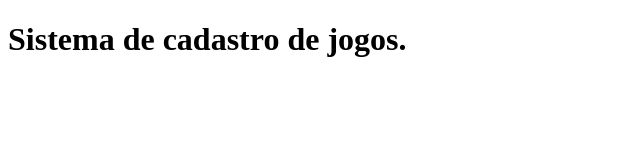
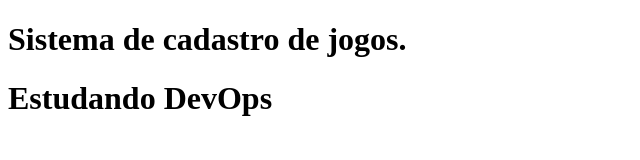
Before and after one commit to Pedro-Lelis/sistema-de-cadastro, a plain HTML site: page index.html in a window 1280 px wide. Shown: the whole page, without its empty margins (0-640 px from the left). Drawn offline with Linux system fonts and the light colour scheme.

Commit message:
Adicionando Título Estudando DevOps.

```diff
--- a/index.html
+++ b/index.html
@@ -9,6 +9,7 @@
 </head>
 <body>
     <h1>Sistema de cadastro de jogos.</h1>
+    <h1>Estudando DevOps</h1>
     <script src="app.js"></script>
 </body>
 </html>
```
